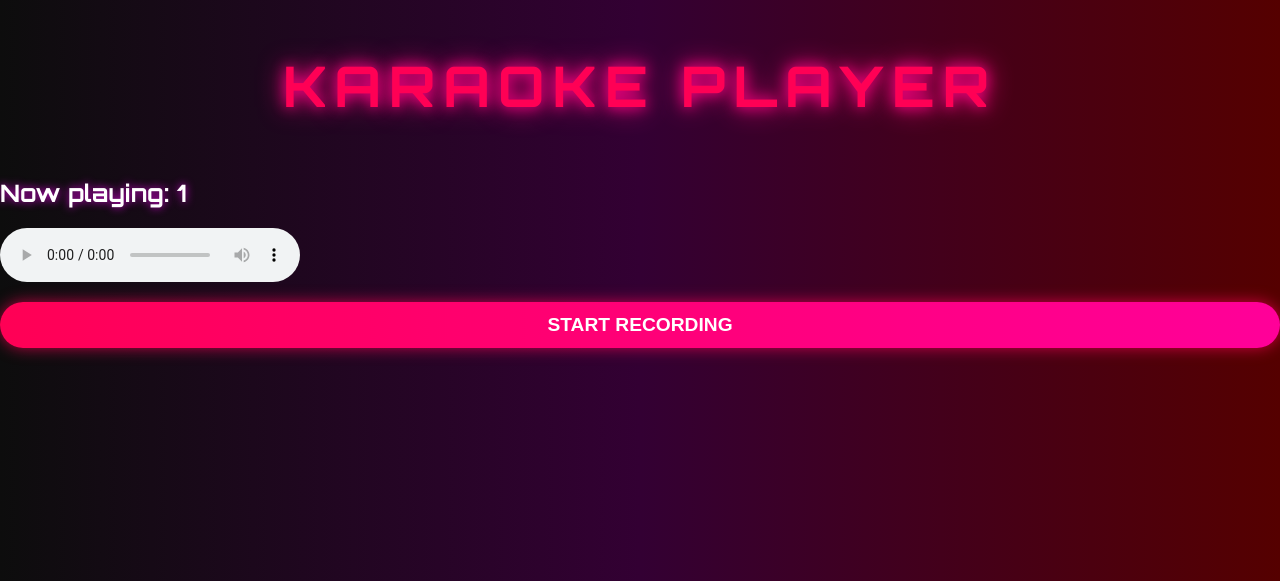
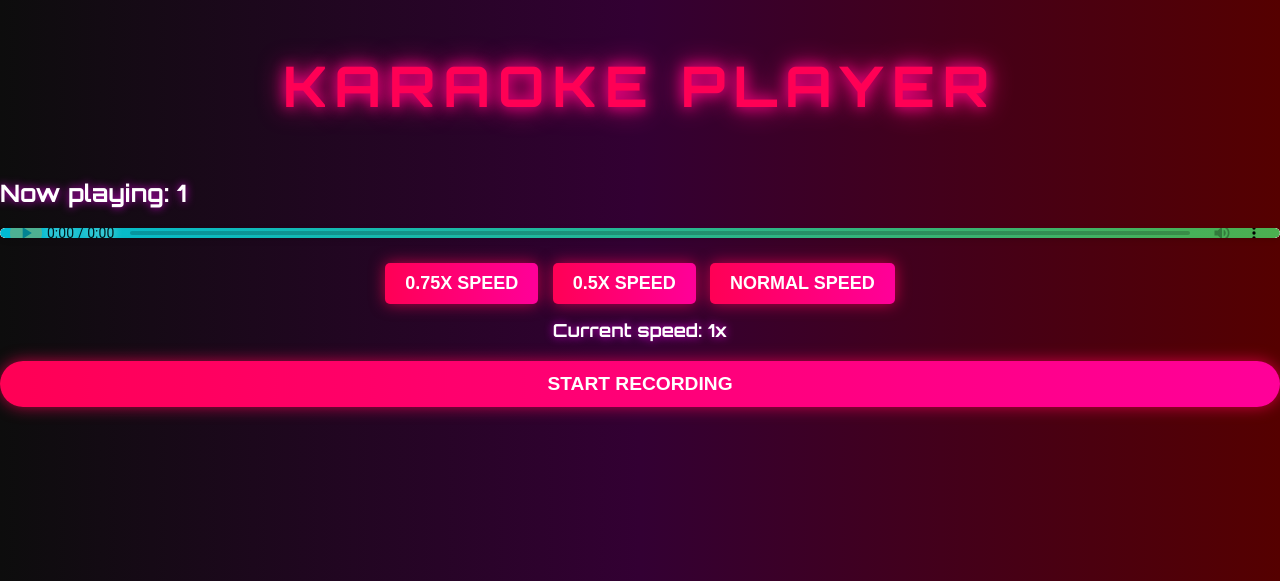
Before and after one commit to Ota26228/guitkara, a Flask app: page /play_audio/1 in a window 1280 px wide. Shown: the top 581 px of the page. Run offline with Flask 3, Linux system fonts and the light colour scheme.

Commit message:
プロトタイプ

```diff
--- a/static/style.css
+++ b/static/style.css
@@ -107,3 +107,30 @@
         width: 80%;
     }
 }
+/* 音声再生バーのスタイル */
+audio {
+    width: 100%; /* 幅を100%にして画面いっぱいに表示 */
+    height: 10px; /* 高さを設定 */
+    background: #ddd; /* バックグラウンド色（薄い灰色） */
+    border-radius: 5px; /* 丸みをつける */
+    outline: none; /* デフォルトの青い枠線をなくす */
+    box-shadow: 0 2px 6px rgba(0,0,0,0.1); /* 影をつける */
+}
+
+/* 再生中のバーの色 */
+audio::-webkit-media-controls-panel {
+    background: linear-gradient(90deg, #00bcd4, #4caf50); /* グラデーションで目を引く */
+    border-radius: 5px;
+}
+
+/* バーの進行状況を強調 */
+audio::-webkit-media-controls-play-button {
+    background-color: #ff9800; /* プレイボタンを目立たせる */
+    border-radius: 50%;
+}
+
+/* 音量調整スライダー */
+audio::-webkit-media-controls-volume-slider {
+    background: #ff4081; /* ボリュームスライダーの色 */
+    border-radius: 10px;
+}
--- a/templates/play.html
+++ b/templates/play.html
@@ -18,6 +18,35 @@
             padding: 20px;
             border-radius: 10px;
         }
+
+        /* 音声再生のスピード変更ボタン */
+        .speed-control-buttons {
+            margin-top: 20px;
+            text-align: center;
+        }
+
+        .speed-button {
+            background-color: #00bcd4;
+            border: none;
+            padding: 10px 20px;
+            color: white;
+            font-size: 18px;
+            margin: 5px;
+            border-radius: 5px;
+            cursor: pointer;
+        }
+
+        .speed-button:hover {
+            background-color: #0097a7;
+        }
+
+        /* 現在の倍速を表示する部分 */
+        #speed-indicator {
+            margin-top: 10px;
+            text-align: center;
+            font-size: 18px;
+            font-weight: bold;
+        }
     </style>
 </head>
 <body>
@@ -26,10 +55,22 @@
     <div id="countdown-container" style="display: none;">
         <div id="countdown"></div>
     </div>
+
+    <!-- オーディオプレーヤー -->
     <audio id="audio-player" controls>
         <source src="{{ url_for('uploaded_audio_file', filename=filename) }}" type="audio/mpeg">
         Your browser does not support the audio element.
     </audio>
+
+    <!-- スピード調整ボタン -->
+    <div class="speed-control-buttons">
+        <button class="speed-button" id="speed-0.75">0.75x Speed</button>
+        <button class="speed-button" id="speed-0.5">0.5x Speed</button>
+        <button class="speed-button" id="speed-1">Normal Speed</button>
+    </div>
+
+    <!-- 現在の倍速表示 -->
+    <div id="speed-indicator">Current speed: 1x</div>
 
     <button id="start-recording">Start Recording</button>
     <button id="stop-recording" style="display: none;">Stop Recording</button>
@@ -41,6 +82,7 @@
         const startRecordingBtn = document.getElementById('start-recording');
         const stopRecordingBtn = document.getElementById('stop-recording');
         const filename = "{{ filename }}";
+        const speedIndicator = document.getElementById('speed-indicator');
 
         let mediaRecorder;
         let audioChunks = [];
@@ -49,7 +91,6 @@
             navigator.mediaDevices.getUserMedia({ audio: true })
                 .then(stream => {
                     stream.getTracks().forEach(track => track.stop());
-                    // ここで何もする必要はなく、startボタンをクリックすれば音声録音と再生を開始
                 })
                 .catch(error => {
                     console.error('Error accessing microphone:', error);
@@ -59,45 +100,34 @@
         function startRecording() {
             navigator.mediaDevices.getUserMedia({ audio: true })
                 .then(stream => {
-                    console.log('Microphone access granted');
                     mediaRecorder = new MediaRecorder(stream, { mimeType: 'audio/webm' });
                     audioChunks = [];
 
                     mediaRecorder.addEventListener('dataavailable', event => {
-                        console.log('Data available:', event.data);
                         if (event.data.size > 0) {
                             audioChunks.push(event.data);
                         }
                     });
 
                     mediaRecorder.addEventListener('stop', async () => {
-                        console.log('Recording stopped');
                         if (audioChunks.length > 0) {
                             const audioBlob = new Blob(audioChunks, { type: 'audio/webm' });
 
                             const formData = new FormData();
                             formData.append('audio_file', audioBlob, 'recorded_audio.webm');
 
-                            console.log(`Recorded Audio Length: ${audioChunks.length} chunks`);
-
                             fetch('/save_recording', { method: 'POST', body: formData })
                                 .then(response => response.text())
                                 .then(result => {
-                                    console.log(result);
                                     window.location.href = `/result/${encodeURIComponent(filename)}`;
                                 })
                                 .catch(error => {
                                     console.error('Error saving recording:', error);
                                 });
-                        } else {
-                            console.error('No audio data recorded');
                         }
                     });
 
                     mediaRecorder.start();
-                    console.log('Recording started');
-
-                    // ボタンの表示を切り替える
                     startRecordingBtn.style.display = "none";
                     stopRecordingBtn.style.display = "block";
                 })
@@ -109,9 +139,6 @@
         function stopRecording() {
             if (mediaRecorder && mediaRecorder.state !== 'inactive') {
                 mediaRecorder.stop();
-                console.log('Recording manually stopped');
-
-                // ボタンの表示を元に戻す
                 stopRecordingBtn.style.display = "none";
                 startRecordingBtn.style.display = "block";
             }
@@ -127,22 +154,36 @@
                 } else {
                     clearInterval(interval);
                     countdownContainer.style.display = 'none';
-                    countdownDiv.textContent = '';
                     callback();
                 }
             }, 1000);
         }
 
+        // スピード変更のイベントリスナー
+        document.getElementById('speed-0.75').addEventListener('click', () => {
+            audioPlayer.playbackRate = 0.75;
+            speedIndicator.textContent = "Current speed: 0.75x";
+        });
+
+        document.getElementById('speed-0.5').addEventListener('click', () => {
+            audioPlayer.playbackRate = 0.5;
+            speedIndicator.textContent = "Current speed: 0.5x";
+        });
+
+        document.getElementById('speed-1').addEventListener('click', () => {
+            audioPlayer.playbackRate = 1;
+            speedIndicator.textContent = "Current speed: 1x";
+        });
+
         startRecordingBtn.addEventListener("click", () => {
             startCountdown(3, () => {
-                audioPlayer.play(); // 音声を再生
-                startRecording(); // 録音を開始
+                audioPlayer.play();
+                startRecording();
             });
         });
 
         stopRecordingBtn.addEventListener("click", stopRecording);
 
-        // ページがロードされたときにマイク選択をプロンプト
         window.onload = promptMicrophoneSelection;
     </script>
 </body>
```
Also changed, not shown: templates/result.html (+13 -0 lines), 1 other file.
